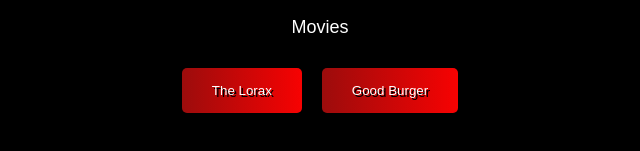
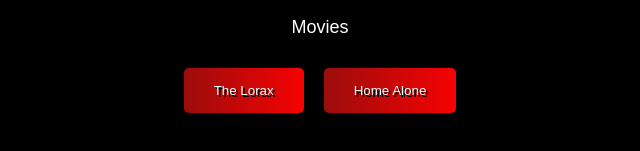
Before and after one commit to DreadzHubYT/Schoology, a plain HTML site: page Main.html in a window 1280 px wide. Shown: the part 497-648 px from the top of the page, 320-960 px from the left. Drawn offline with Linux system fonts and the light colour scheme.

Commit message:
Update Main.html

```diff
--- a/Main.html
+++ b/Main.html
@@ -95,7 +95,7 @@
         <div class="separator">Movies</div>
 <div class="row">
     <button class="cool-button" onclick="openGame('https://thelorax.mov/')">The Lorax</button>
-        <button class="cool-button" onclick="openGame('https://viewsync.net/watch?v=GyYJV1psDow&t=506')">Good Burger</button>
+        <button class="cool-button" onclick="openGame('https://raw.githack.com/DreadzHubYT/Movies/main/Homealone.html')">Home Alone</button>
 </div>
     </div>
 
```
